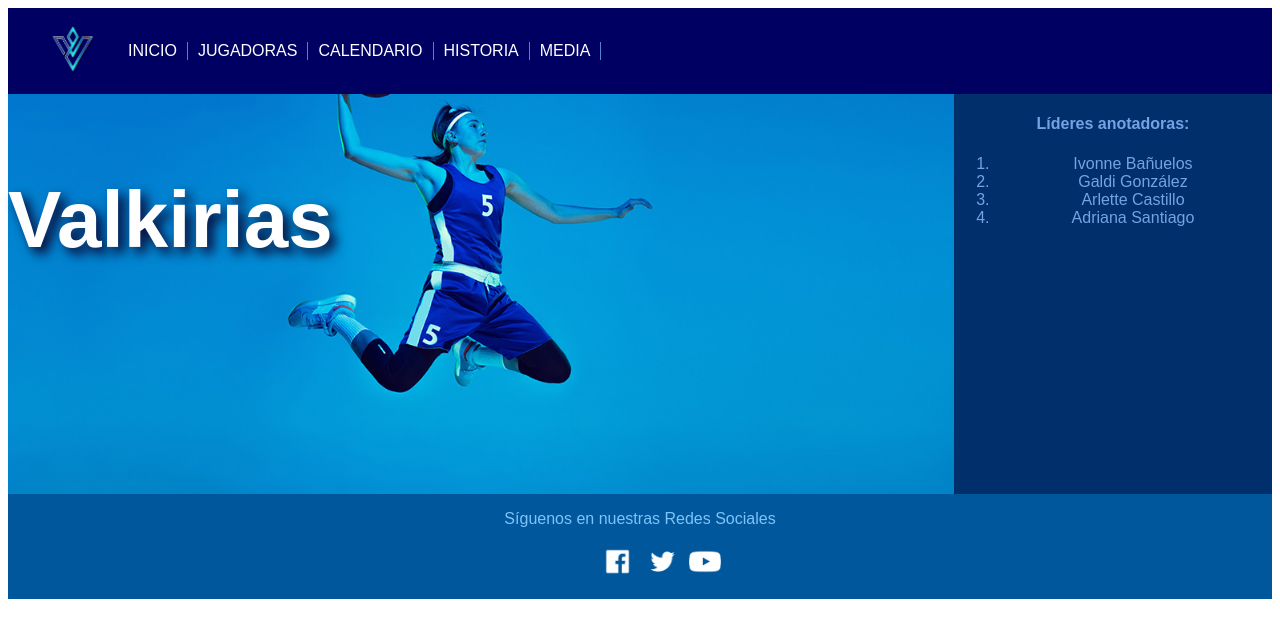
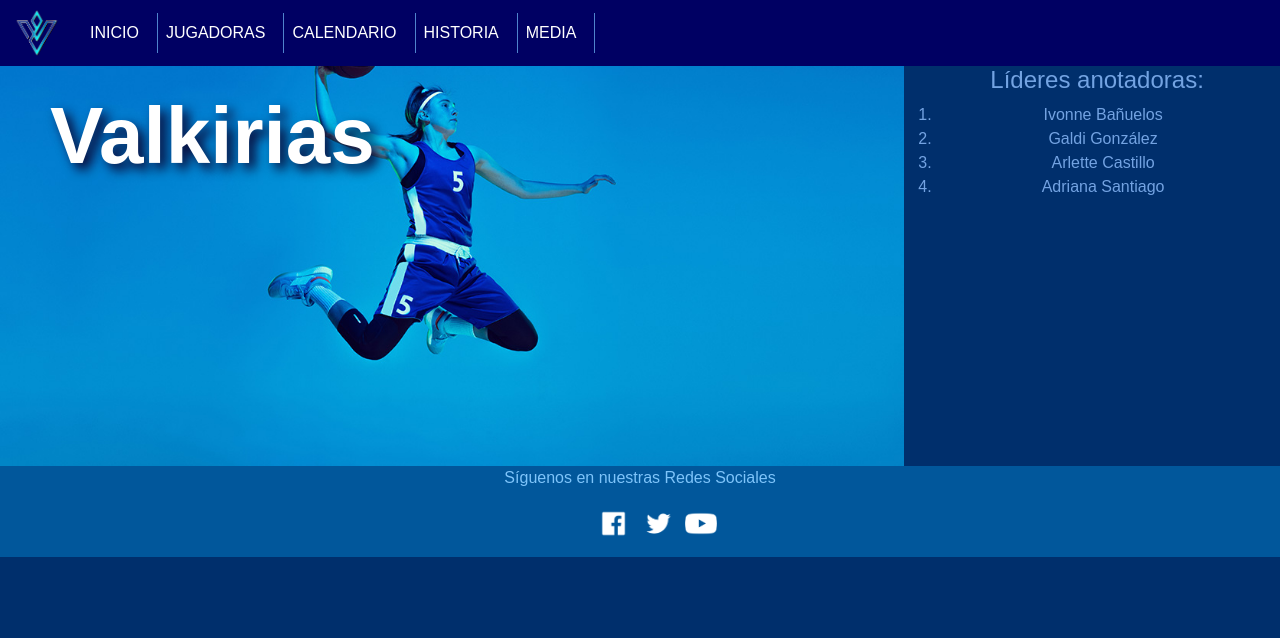
Before and after one commit to Galdiyu/coder-valkirias, a plain HTML site: page index.html in a window 1280 px wide. Drawn offline with nearby package versions, Linux system fonts and the light colour scheme; a web font is replaced by a local one.

Commit message:
Update index.html
Inicio: metaetiquetas, menu hamburguesa

```diff
--- a/index.html
+++ b/index.html
@@ -5,44 +5,79 @@
     <meta http-equiv="X-UA-Compatible" content="IE=edge">
     <meta name="viewport" content="width=device-width, initial-scale=1.0">
 
+    <!-- Meta Tags-->
+    <meta name="keywords" content="Valkirias, basketaball, femenino, equipo, estadísticas, plantilla, competencia, torneo, canastas, rebotes, puntos">
+    <meta name="description" content="Sitio Oficial Valkirias, toda la información de tu equipo de basketball femenino favorito en la CDMX">
+
+    <!--Favicon-->
+    <link rel="shortcut icon" href="img/v-logo-favicon.png">
+
     <!--Google fonts!-->
     <link rel="preconnect" href="https://fonts.googleapis.com">
     <link rel="preconnect" href="https://fonts.gstatic.com" crossorigin>
     <link href="https://fonts.googleapis.com/css2?family=Georama:ital,wght@0,100;0,200;0,300;0,400;0,500;0,600;0,700;0,800;0,900;1,100;1,200;1,300;1,400;1,500;1,600;1,700;1,800;1,900&display=swap" rel="stylesheet">
 
-    <link rel="stylesheet" href="css/maingrids.css">
-    <title>Inicio</title>
+    <!--Estilos Bootstrap-->
+    <link href="https://cdn.jsdelivr.net/npm/bootstrap@5.1.3/dist/css/bootstrap.min.css" rel="stylesheet" integrity="sha384-1BmE4kWBq78iYhFldvKuhfTAU6auU8tT94WrHftjDbrCEXSU1oBoqyl2QvZ6jIW3" crossorigin="anonymous">
+
+    <!--Mis estilos-->
+    <link rel="stylesheet" href="css/mainflex.css">
+
+    <!--Title-->
+    <title>Valkirias / Sitio Oficial</title>
+
 </head>
 
 <body>
-
     <div class="grid-container">
 
-        <!-- Mi menú de navegación -->
-        <div class="header">
-            <ul class="list-nav">
+        <header class="header">
+        <!--Menú de navegación Bootstrap-->
+
+        <nav class="navbar navbar-expand-md header">
+        <div class="container-fluid">
+
             <div id="logo">
+            <!--     <a class="navbar-brand" href="#">Navbar</a> -->
             <a href="inicio"> <img src="img/V-logo-03.png" alt="Logo Valkirias" width="50px"></a>
             </div>
-                <li> <a href="index.html"> INICIO</a> </li>
-                <li> <a href="pages/jugadoras.html"> JUGADORAS</a> </li>
-                <li> <a href="pages/calendario.html"> CALENDARIO</a> </li>
-                <li> <a href="pages/historia.html"> HISTORIA</a> </li>
-                <li> <a href="pages/media.html"> MEDIA</a> </li>
+            <button class="navbar-toggler" type="button" data-bs-toggle="collapse" data-bs-target="#navbarTogglerDemo2" aria-controls="navbarTogglerDemo2" aria-expanded="false" aria-label="Toggle navigation">
+            <span class="navbar-toggler-icon"></span>
+            </button>
+            <div class="collapse navbar-collapse show" id="navbarTogglerDemo2">
+              <ul class="menu-hamburguesa navbar-nav me-auto mb-2 mb-xl-0 list">
+                <li class="nav-item">
+                  <a class="nav-link active" aria-current="page" href="index.html"> INICIO</a>
+                </li>
+                <li class="nav-item">
+                <a class="nav-link" href="pages/jugadoras.html"> JUGADORAS</a>
+                </li>
+                <li class="nav-item">
+                <a class="nav-link" href="pages/calendario.html"> CALENDARIO</a>
+                </li>
+                <li class="nav-item">
+                <a class="nav-link" href="pages/historia.html"> HISTORIA</a>
+                </li>
+                <li class="nav-item">
+                <a class="nav-link" href="pages/media.html"> MEDIA</a>
+                </li>
               </ul>
             </div>
+          </div>
+        </nav>
 
-        <!--Contenido Principal -->
-        <div class="main">
+        </header>
+
+        <!--Portada-->
+        <main class="main">
             <div class="imagen-portada texto-display">
             <p> Valkirias</p>
             </div>
-        </div>
+        </main>
 
         <!--Contenido Secundario -->
         <div class="sidebar">
-            <div>
-                <h4>Líderes anotadoras:</h3>
+            <h4>Líderes anotadoras:</h4>
             <ol>
                 <li>Ivonne Bañuelos</li>
                 <li>Galdi González</li>
@@ -50,26 +85,28 @@
                 <li>Adriana Santiago</li>
             </ol>
         </div>
-        </div>
-        <div class="footer">
+
+        <!--Footer-->
+        <footer class="footer">
             <p>Síguenos en nuestras Redes Sociales</p>
             <ul class="footer-redes">
                 <li>
                 <a href="https://es-la.facebook.com/" target="_blank" ><img src="img/icon-faceW.png" alt="síguenos en Facebook" width="45" ></a>
                 </li>
-
                 <li>
                 <a href="https://twitter.com/?lang=es" target="_blank"> <img src="img/icon-twitterW.png" alt="síguenos en Twitter" width="45"></a>
                 </li>
-
                 <li>
                 <a href="https://www.youtube.com/" targeåt="_blank"> <img src="img/icon-youtubeW.png" alt="Síguenos en Youtube" width="40"></a>
                 </li>
             </ul>
-            </ul>
-        </div>
+        </footer>
 
     </div>
 
+    <!--Script de Bootstrap para JS-->
+    <script src="https://cdn.jsdelivr.net/npm/@popperjs/core@2.10.2/dist/umd/popper.min.js" integrity="sha384-7+zCNj/IqJ95wo16oMtfsKbZ9ccEh31eOz1HGyDuCQ6wgnyJNSYdrPa03rtR1zdB" crossorigin="anonymous"></script>
+    <script src="https://cdn.jsdelivr.net/npm/bootstrap@5.1.3/dist/js/bootstrap.min.js" integrity="sha384-QJHtvGhmr9XOIpI6YVutG+2QOK9T+ZnN4kzFN1RtK3zEFEIsxhlmWl5/YESvpZ13" crossorigin="anonymous"></script>
+
 </body>
 </html>
```
Lines whose indentation alone changed are shown as unchanged.
